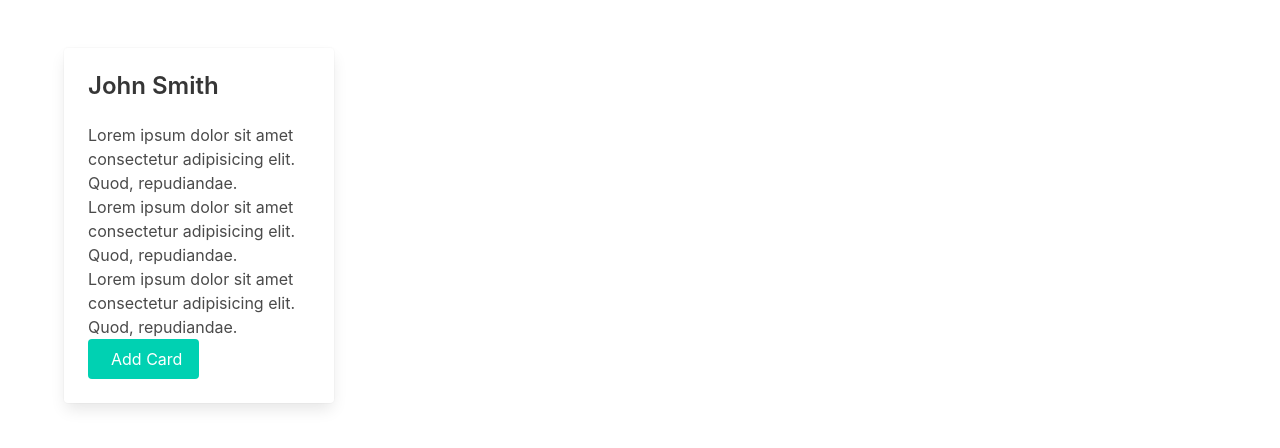
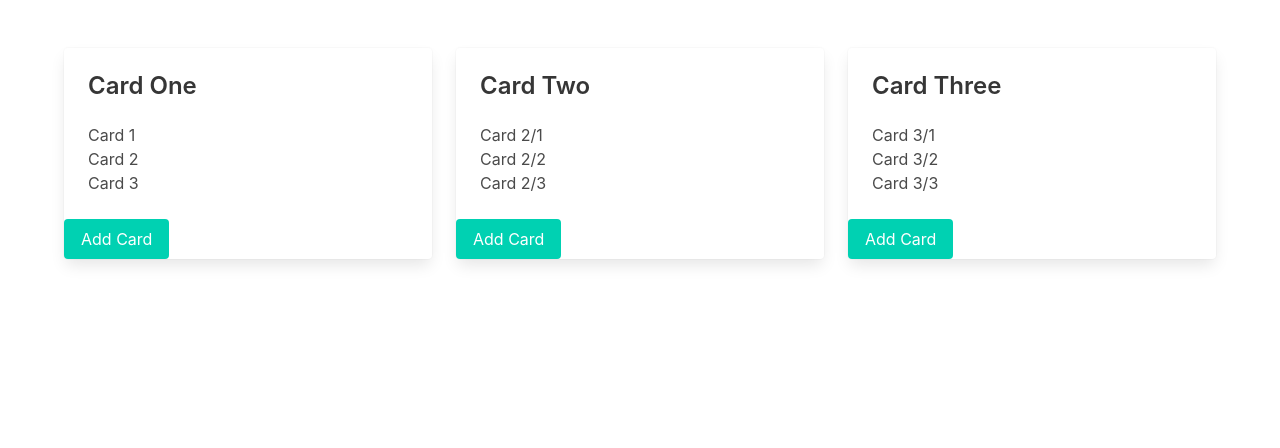
Before and after one commit to anesask/kanban_board_react, a React (Create React App) app in the folder client/: page / in a window 1280 px wide. Shown: the top 448 px of the page. Built offline with nearby package versions, Linux system fonts and the light colour scheme.

Commit message:
Implemented Global Context and App Reducer

```diff
--- a/client/package.json
+++ b/client/package.json
@@ -3,7 +3,6 @@
   "version": "0.1.0",
   "private": true,
   "dependencies": {
-    "@mdi/font": "^5.1.45",
     "@testing-library/jest-dom": "^4.2.4",
     "@testing-library/react": "^9.3.2",
     "@testing-library/user-event": "^7.1.2",
--- a/client/src/App.js
+++ b/client/src/App.js
@@ -1,17 +1,22 @@
-import React from "react";
+import React, { useContext } from "react";
 import { List } from "./components/List";
+import { GlobalProvider, GlobalContext } from "./context/GlobalState";
 
 function App() {
+  const { lists } = useContext(GlobalContext);
+  // console.log(lists);
   return (
-    <section className="section">
-      <div className="container is-widescreen">
-        <div className="columns is-multiline">
-          <div className="column is-one-quarter">
-            <List />
+    <GlobalProvider>
+      <section className="section is-mobile">
+        <div className="container">
+          <div className="columns is-multiline">
+            {lists.map((list) => (
+              <List key={list.id} title={list.title} cards={list.cards} />
+            ))}
           </div>
         </div>
-      </div>
-    </section>
+      </section>
+    </GlobalProvider>
   );
 }
 
--- a/client/src/components/ActionButton.js
+++ b/client/src/components/ActionButton.js
@@ -1,11 +1,7 @@
 import React from "react";
-import { mdiPlus } from "@mdi/js";
 export const ActionButton = () => {
   return (
     <button className="button is-primary">
-      <span className="icon">
-        <mdiPlus />
-      </span>
       Add Card
     </button>
   );
--- /dev/null
+++ b/client/src/components/Card.js
@@ -0,0 +1,15 @@
+import React, { useContext } from "react";
+import { GlobalContext } from "../context/GlobalState";
+
+export const Card = ({ cardID, text }) => {
+  const { deleteCard } = useContext(GlobalContext);
+  return (
+    <li className="list-item">
+      {text}
+      <button
+        className="delete is-pulled-right btn-hover"
+        onClick={() => deleteCard(cardID)}
+      />
+    </li>
+  );
+};
--- a/client/src/components/List.js
+++ b/client/src/components/List.js
@@ -1,25 +1,20 @@
 import React from "react";
+import { Card } from "./Card";
 import { ActionButton } from "./ActionButton";
-export const List = () => {
+export const List = ({ title, cards }) => {
+  console.log();
   return (
-    <div className="card">
-      <div className="card-content">
-        <p className="title is-4">John Smith</p>
-        <ul className="list is-hoverable">
-          <li className="list-item">
-            Lorem ipsum dolor sit amet consectetur adipisicing elit. Quod,
-            repudiandae.
-          </li>
-          <li className="list-item">
-            Lorem ipsum dolor sit amet consectetur adipisicing elit. Quod,
-            repudiandae.
-          </li>
-          <li className="list-item">
-            Lorem ipsum dolor sit amet consectetur adipisicing elit. Quod,
-            repudiandae.
-          </li>
-        </ul>
-        <ActionButton />
+    <div className="column">
+      <div className="card">
+        <div className="card-content">
+          <p className="title is-4">{title}</p>
+          <ul className="list is-hoverable">
+            {cards.map((card) => (
+              <Card cardID={card.id} key={card.id} text={card.text} />
+            ))}
+          </ul>
+        </div>
+        <ActionButton/>
       </div>
     </div>
   );
--- /dev/null
+++ b/client/src/context/AppReducer.js
@@ -0,0 +1,11 @@
+export default (state, action) => {
+  switch (action.type) {
+    case "DELETE_CARD":
+      return {
+        ...state,
+        lists: state.lists.filter(lists => lists.id !== action.payload),
+      };
+    default:
+      return state;
+  }
+};
--- /dev/null
+++ b/client/src/context/GlobalState.js
@@ -0,0 +1,59 @@
+import React, { createContext, useReducer } from "react";
+import AppReducer from './AppReducer';
+
+// Initial sate
+const initialState = {
+  lists: [
+    {
+      id: 0,
+      title: "Card One",
+      cards: [
+        { id: 0, text: "Card 1" },
+        { id: 1, text: "Card 2" },
+        { id: 2, text: "Card 3" },
+      ],
+    },
+    {
+      id: 1,
+      title: "Card Two",
+      cards: [
+        { id: 0, text: "Card 2/1" },
+        { id: 1, text: "Card 2/2" },
+        { id: 2, text: "Card 2/3" },
+      ],
+    },
+    {
+      id: 3,
+      title: "Card Three",
+      cards: [
+        { id: 0, text: "Card 3/1" },
+        { id: 1, text: "Card 3/2" },
+        { id: 2, text: "Card 3/3" },
+      ],
+    },
+  ],
+};
+
+// Create context
+export const GlobalContext = createContext(initialState);
+
+// Provider component
+export const GlobalProvider = ({ children }) => {
+  const [state, dispatch] = useReducer(AppReducer, initialState);
+
+  // Actions
+  function deleteCard(id){
+    console.log('Delete fired!');
+    dispatch({
+      type: 'DELETE_CARD',
+      payload: id
+    })
+  }
+
+
+  return (
+    <GlobalContext.Provider value={{ lists: state.lists, deleteCard }}>
+      {children}
+    </GlobalContext.Provider>
+  );
+};
--- a/client/src/sass/main.scss
+++ b/client/src/sass/main.scss
@@ -1 +1,9 @@
-@import '../../node_modules/bulma/bulma.sass';
+@import "../../node_modules/bulma/bulma.sass";
+
+.btn-hover {
+  //   visibility: hidden;
+  opacity: 0;
+  &:hover{
+      opacity: 1;
+  }
+}
```
Also changed, not shown: 1 other file (tests, documents, lock files or other folders).
